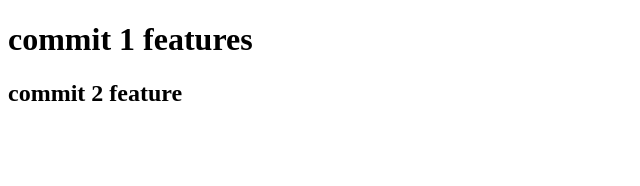
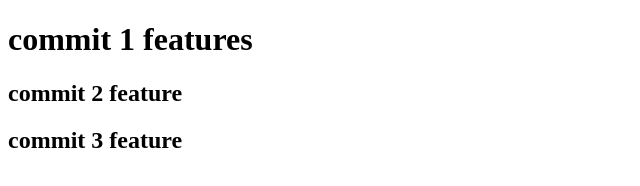
Before and after one commit to mouradmilina/git-tutorial3, a plain HTML site: page feature.html in a window 1280 px wide. Shown: the whole page, without its empty margins (0-640 px from the left). Drawn offline with Linux system fonts and the light colour scheme.

Commit message:
feature donne

```diff
--- a/feature.html
+++ b/feature.html
@@ -8,5 +8,6 @@
 <body>
     <h1>commit 1 features</h1>
     <h2>commit 2 feature</h2>
+    <h2>commit 3 feature</h2>
 </body>
 </html>
```
